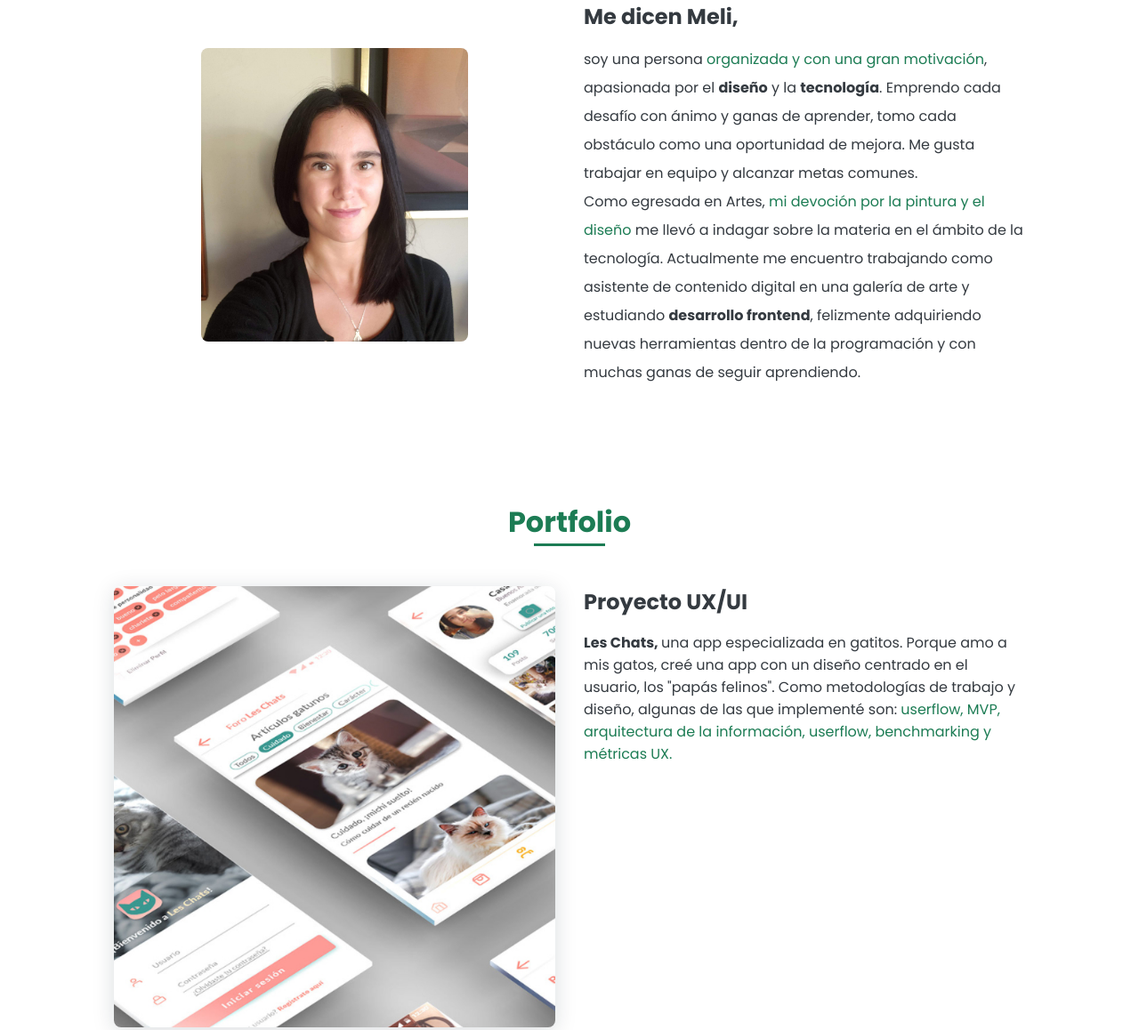
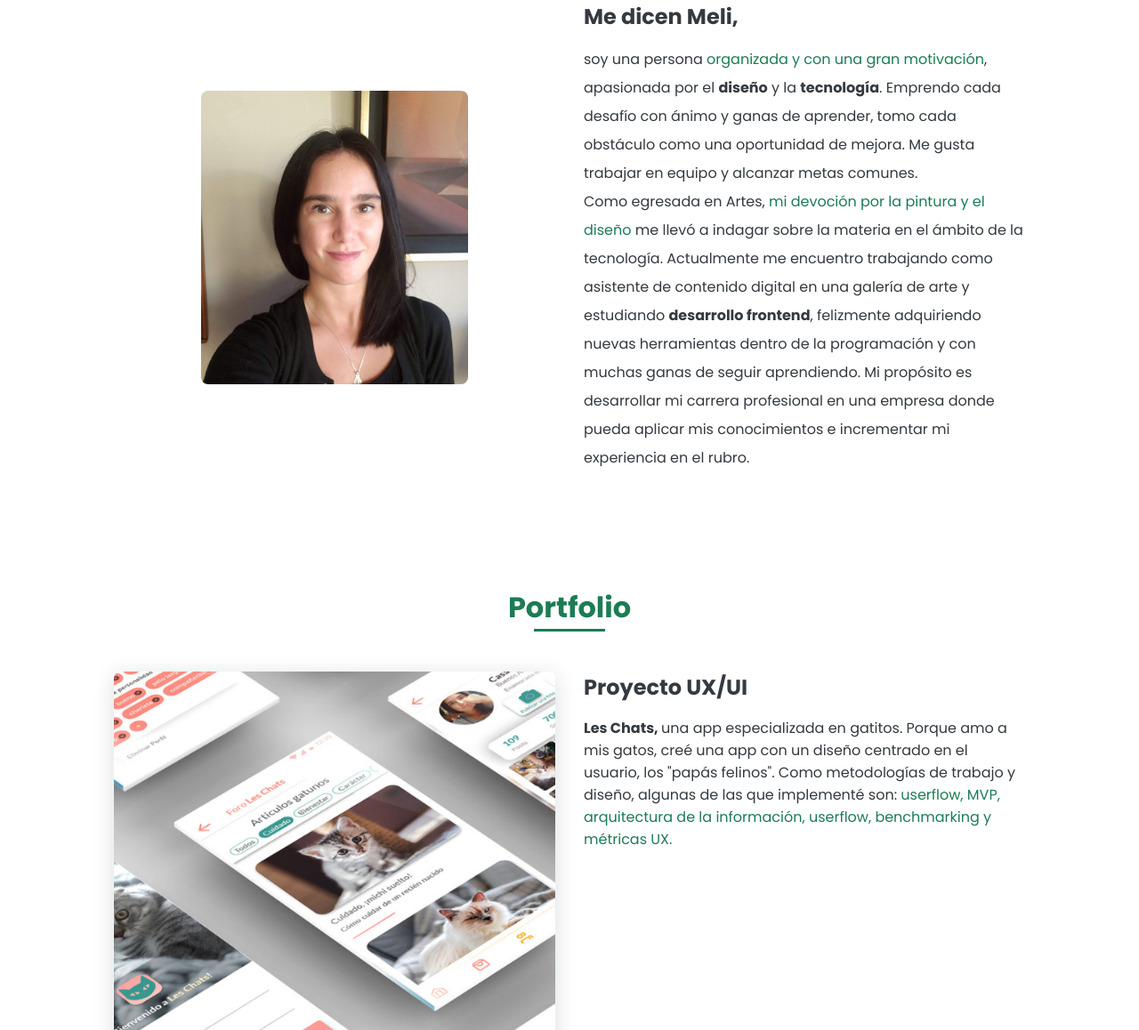
Before and after one commit to melicasasco/portfolio, a plain HTML site: page index.html in a window 1280 px wide. Shown: the part 973-2131 px from the top of the page at 89% size. Drawn offline with nearby package versions, Linux system fonts and the light colour scheme.

Commit message:
portfolio texto

```diff
--- a/index.html
+++ b/index.html
@@ -54,7 +54,8 @@
                         <h2 class="sobreMi__subtitle">Me dicen Meli,</h2>
                         <p class="sobreMi__text">soy una persona <span class="home__title-color">organizada y con una gran motivación</span>, apasionada por el <b>diseño</b> y la <b>tecnología</b>. Emprendo cada desafío con ánimo y ganas de aprender, tomo cada obstáculo como una oportunidad de mejora. Me gusta trabajar en equipo y alcanzar metas comunes.</p>
 
-                        <p class="sobreMi__text">Como egresada en Artes, <span class="home__title-color">mi devoción por la pintura y el diseño</span> me llevó a indagar sobre la materia en el ámbito de la tecnología. Actualmente me encuentro trabajando como asistente de contenido digital en una galería de arte y estudiando <b>desarrollo frontend</b>, felizmente adquiriendo nuevas herramientas dentro de la programación y con muchas ganas de seguir aprendiendo.</p>
+                        <p class="sobreMi__text">Como egresada en Artes, <span class="home__title-color">mi devoción por la pintura y el diseño</span> me llevó a indagar sobre la materia en el ámbito de la tecnología. Actualmente me encuentro trabajando como asistente de contenido digital en una galería de arte y estudiando <b>desarrollo frontend</b>, felizmente adquiriendo nuevas herramientas dentro de la programación y con muchas ganas de seguir aprendiendo. Mi propósito es desarrollar mi carrera profesional en una empresa donde pueda aplicar mis conocimientos e
+                            incrementar mi experiencia en el rubro.</p>
                     </div>
                 </div>
             </section>
```
